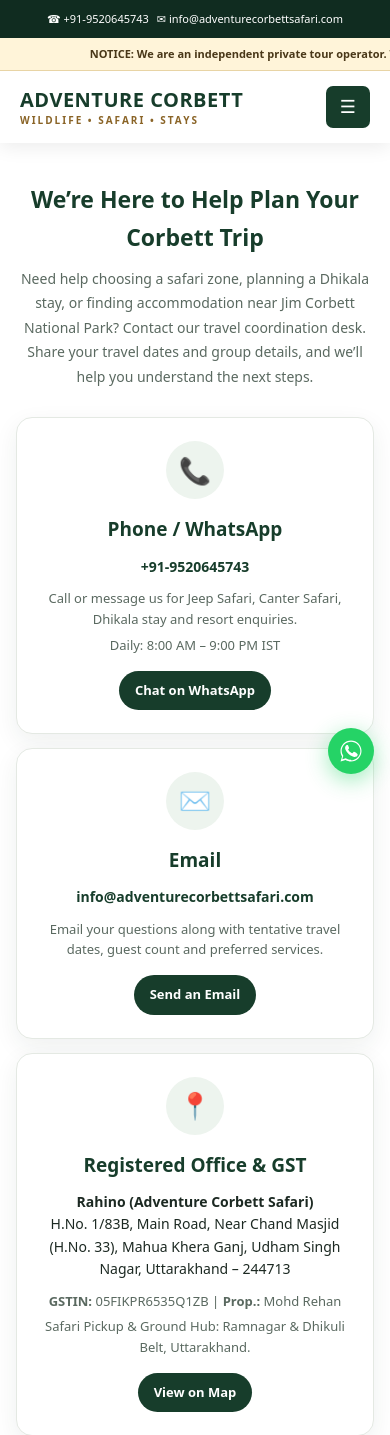
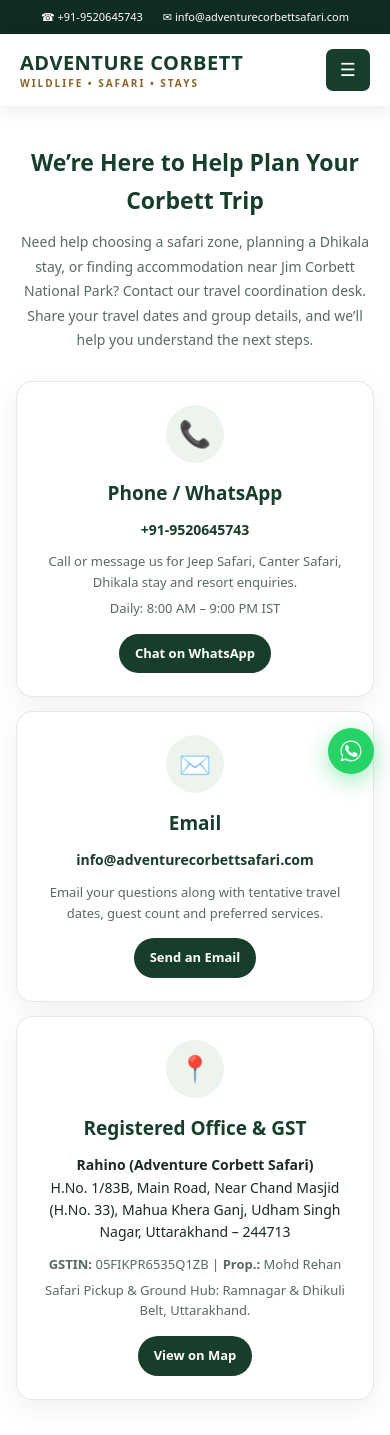
Before and after one commit to rehan953625/adventure-corbett-safari, a PHP site: page /contact.html in a window 390 px wide. Shown: the top 1435 px of the page. Run offline with PHP 8.4, Linux system fonts and the light colour scheme.

Commit message:
Refactor global styles and remove unused CSS

```diff
--- a/assets/style.css
+++ b/assets/style.css
@@ -2340,115 +2340,99 @@ img {
   font-size: 11.5px;
   line-height: 1.55;
 }
-  border-top: 1px solid rgba(255, 255, 255, 0.14);
-  color: #f0c76f;
-  font-weight: 700;
-  font-size: 11.5px;
-  line-height: 1.55;
-}
-
-/* =========================================================
-   GLOBAL STICKY TOPBAR + MOVING DISCLAIMER STRIP
-   CSS-only addition: existing page HTML remains unchanged.
-   ========================================================= */
+/* ==========================================================================
+   ADVENTURE CORBETT SAFARI - GLOBAL STYLESHEET (assets/style.css)
+   ========================================================================== */
 
 :root {
-  --acs-topbar-height: 38px;
-}
-
-/* Keep the contact bar visible while scrolling */
+  --forest: #173d2b;
+  --forest2: #24583d;
+  --forest-light: #eef4f0;
+  --gold: #d7a84b;
+  --gold-dark: #8a6427;
+  --ink: #1c2922;
+  --muted: #5a6960;
+  --cream: #f6f5ef;
+  --white: #ffffff;
+  --line: #e2e8e4;
+  --shadow: 0 14px 38px rgba(17, 43, 29, 0.10);
+  --radius: 10px;
+}
+
+* {
+  box-sizing: border-box;
+}
+
+html {
+  scroll-behavior: smooth;
+}
+
+body {
+  margin: 0;
+  font-family: system-ui, -apple-system, 'Segoe UI', Roboto, Helvetica, Arial, sans-serif;
+  color: var(--ink);
+  line-height: 1.65;
+  background: var(--white);
+  min-width: 250px;
+  overflow-x: hidden;
+}
+
+a {
+  color: inherit;
+  text-decoration: none;
+  transition: color 0.2s ease, opacity 0.2s ease;
+}
+
+img {
+  display: block;
+  max-width: 100%;
+  height: auto;
+}
+
+.container {
+  max-width: 1160px;
+  margin: 0 auto;
+}
+
+/* TOPBAR */
 .topbar {
-  position: sticky !important;
-  top: 0 !important;
-  z-index: 1002 !important;
-  width: 100%;
-}
-
-/* Keep the navigation below the sticky contact bar */
+  background: #102c20;
+  color: var(--white);
+  font-size: 13px;
+}
+
+.topbar-inner {
+  max-width: 1200px;
+  margin: 0 auto;
+  padding: 8px 20px;
+  display: flex;
+  justify-content: space-between;
+  align-items: center;
+  gap: 16px;
+  flex-wrap: wrap;
+}
+
+.topbar-left {
+  color: #c9d8ce;
+  font-size: 12px;
+}
+
+.topbar-links {
+  display: flex;
+  gap: 20px;
+  flex-wrap: wrap;
+}
+
+.topbar a:hover {
+  color: var(--gold);
+}
+
+/* SITE HEADER */
 .site-header {
-  position: sticky !important;
-  top: var(--acs-topbar-height) !important;
-  z-index: 1001 !important;
-}
-
-/* Moving legal / business-status disclaimer */
-.site-header::before {
-  content: "NOTICE: We are an independent private tour operator. We are not registered with the Forest Department as an authorised safari booking agency, and we are not a Government department or its representative. Safari permits are issued by the concerned authorities and remain subject to availability.";
-  display: block;
-  width: 100%;
-  min-height: 30px;
-  padding: 6px 0;
-  overflow: hidden;
-  white-space: nowrap;
-  background: #fff4d9;
-  color: #493718;
-  border-bottom: 1px solid #e8d4a5;
-  font-size: 12px;
-  line-height: 18px;
-  font-weight: 700;
-  text-align: left;
-  text-indent: 100%;
-  animation: acs-disclaimer-marquee 28s linear infinite;
-}
-
-/* Smooth continuous leftward movement */
-@keyframes acs-disclaimer-marquee {
-  0% {
-    text-indent: 100%;
-  }
-  100% {
-    text-indent: -180%;
-  }
-}
-
-/* Pause the ticker when the visitor points at it */
-.site-header:hover::before {
-  animation-play-state: paused;
-}
-
-/* Make sure sticky navigation links remain easy to tap */
-.nav-links a,
-.menu-toggle {
-  position: relative;
-  z-index: 1;
-}
-
-/* Mobile: retain both sticky bars without covering the page */
-@media (max-width: 680px) {
-  :root {
-    --acs-topbar-height: 38px;
-  }
-
-  .topbar {
-    min-height: var(--acs-topbar-height);
-  }
-
-  .topbar-inner {
-    min-height: var(--acs-topbar-height);
-    padding-top: 7px !important;
-    padding-bottom: 7px !important;
-  }
-
-  .site-header {
-    top: var(--acs-topbar-height) !important;
-  }
-
-  .site-header::before {
-    min-height: 32px;
-    padding: 7px 0;
-    font-size: 11px;
-    line-height: 18px;
-    animation-duration: 24s;
-  }
-}
-
-/* Respect visitors who prefer reduced motion */
-@media (prefers-reduced-motion: reduce) {
-  .site-header::before {
-    animation: none !important;
-    text-indent: 0;
-    white-space: normal;
-    padding: 7px 12px;
-    text-align: center;
-  }
-}
+  position: sticky;
+  top: 0;
+  z-index: 50;
+  background: rgba(255, 255, 255, 0.98);
+  box-shadow: 0 4px 18px rgba(0, 0, 0, 0.08);
+  backdrop-filter: blur(10px);
+}
```
